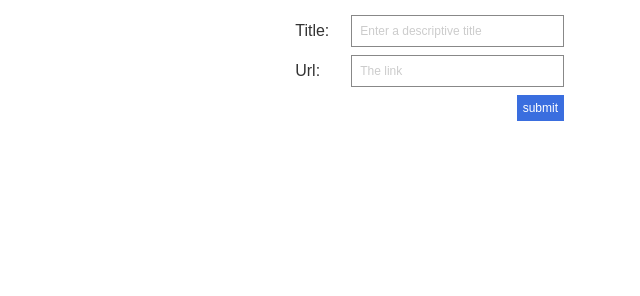
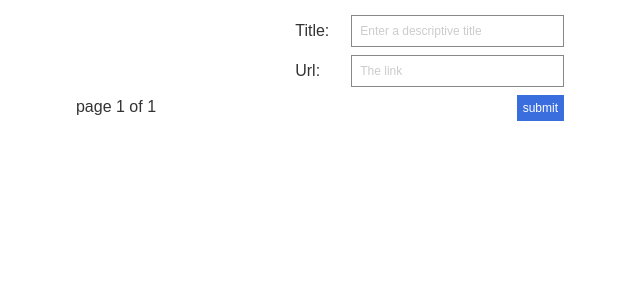
Before and after one commit to Flobin/parrot, a Django app: page / in a window 1280 px wide. Shown: the part 169-465 px from the top of the page, without its empty margins (524-1164 px from the left). Run offline with Django 3.2, Linux system fonts and the light colour scheme; data that the repository does not hold is empty.

Commit message:
add pagination for links

```diff
--- a/posts/static/posts/build/css/main.css
+++ b/posts/static/posts/build/css/main.css
@@ -494,6 +494,12 @@ label[for=url], label[for=title] {
   position: absolute;
   right: 0; }
 
+.pagination {
+  display: block;
+  width: 100%;
+  text-align: center;
+  margin-bottom: 3rem; }
+
 /* ==========================================================================
    #FORMS
 ========================================================================== */
--- a/posts/static/posts/src/styles/main.scss
+++ b/posts/static/posts/src/styles/main.scss
@@ -225,8 +225,12 @@ label[for=url],label[for=title] {
     position: absolute;
     right: 0;
 }
-.submit-link .button {
 
+.pagination {
+    display: block;
+    width: 100%;
+    text-align: center;
+    margin-bottom: 3rem;
 }
 
 /* ==========================================================================
--- a/posts/templates/posts/links.html
+++ b/posts/templates/posts/links.html
@@ -48,4 +48,19 @@
     </li>
     {% endfor %}
 </ul>
+<nav class="pagination">
+    <span class="step-links">
+        {% if links.has_previous %}
+            <a href="?page={{ links.previous_page_number }}">previous</a> |
+        {% endif %}
+
+        <span class="current">
+            page {{ links.number }} of {{ links.paginator.num_pages }}
+        </span>
+
+        {% if links.has_next %}
+            | <a href="?page={{ links.next_page_number }}">next</a>
+        {% endif %}
+    </span>
+</nav>
 {% endblock links%}
--- a/posts/views.py
+++ b/posts/views.py
@@ -1,5 +1,6 @@
 from django.shortcuts import render, get_object_or_404, redirect
 from django.core.urlresolvers import reverse
+from django.core.paginator import Paginator, EmptyPage, PageNotAnInteger
 from django.http import HttpResponseRedirect
 from django.contrib.auth.decorators import login_required
 from django.contrib.contenttypes.models import ContentType
@@ -8,9 +9,11 @@ from django.db.models import F
 from .models import Link, Comment
 from .forms import LinkForm, CommentForm
 
-# Create your views here.
 def links(request):
-    links = Link.objects.all().order_by('-posted')
+    all_links = Link.objects.all().order_by('-posted')
+    paginator = Paginator(all_links, 10) #show 10 links per page
+    page = request.GET.get('page')
+
     if request.method == 'POST':
         if request.user.is_authenticated():
             form = LinkForm(data=request.POST,auto_id=True)
@@ -22,6 +25,14 @@ def links(request):
             return HttpResponseRedirect('/accounts/login/?next=/')
     else:
         form = LinkForm(auto_id=True)
+        try:
+            links = paginator.page(page)
+        except PageNotAnInteger:
+            # in case of invalid page, serve homepage, should probably add error message
+            links = paginator.page(1)
+        except EmtyPage:
+            # If page is out of range (e.g. 9999), deliver last page of results.
+            links = paginator.page(paginator.num_pages)
     return render(request, 'posts/links.html', {'links': links, 'form': form})
 
 def comments(request, link_id, comment_id=None):
```
Also changed, not shown: posts/tests/test_views.py (+8 -0 lines), posts/static/posts/build/css/main.min.css, readme.md.
